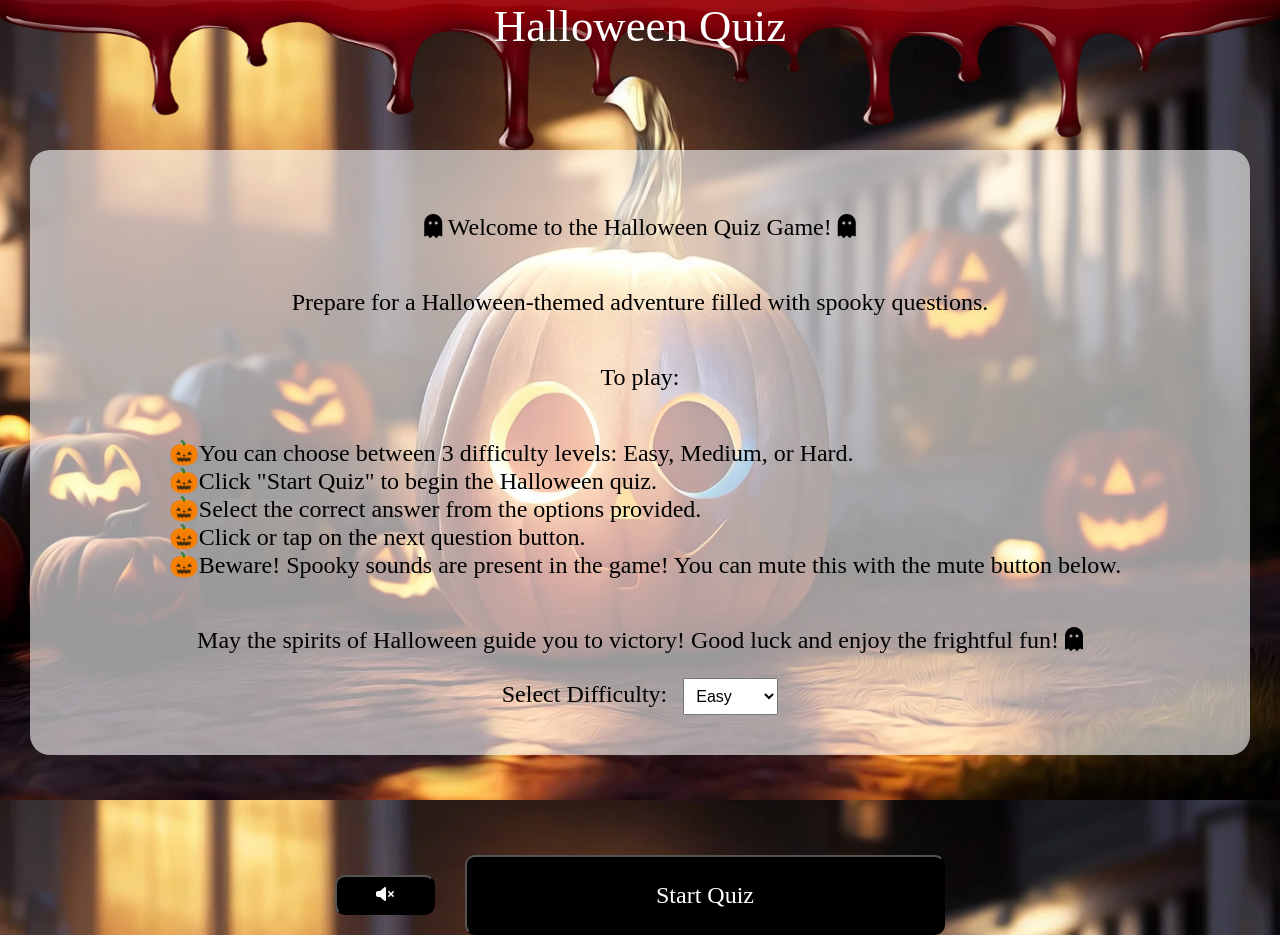
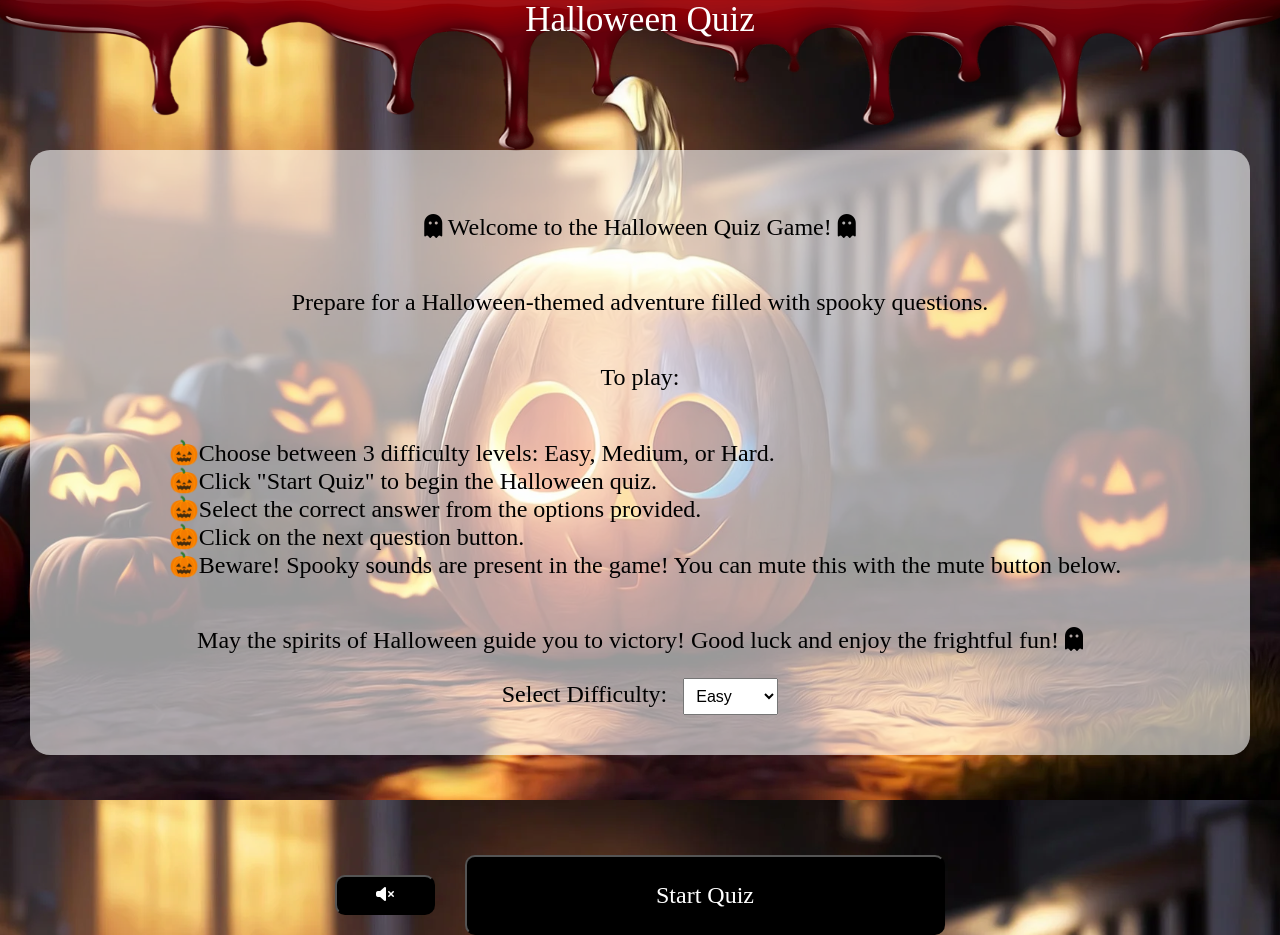
Before and after one commit to vsteve96/HalloweenQuiz, a plain HTML site: page index.html in a window 1280 px wide. Drawn offline with Linux system fonts and the light colour scheme; a web font is replaced by a local one.

```diff
--- a/assets/css/style.css
+++ b/assets/css/style.css
@@ -18,7 +18,7 @@ body {
 
 
 #page-title {
-  font-size: 2.8rem;
+  font-size: 2.2rem;
   color: white;
   position: fixed;
   width: 100vw;
@@ -103,6 +103,7 @@ body {
   align-items: center;
   color: white;
   background-color: #000000;
+  pointer-events: auto;
 }
 
 /* Questions styling */
--- a/assets/js/script.js
+++ b/assets/js/script.js
@@ -57,6 +57,7 @@ document.addEventListener("DOMContentLoaded", function () {
   function displayQuestion() {
     let selectedDifficulty = difficultySelect.value;
     currentQuestions = questions[selectedDifficulty];
+
 
     /* Display 5 questions */
     if (currentQuestionIndex < currentQuestions.length -5) {
--- a/index.html
+++ b/index.html
@@ -42,10 +42,10 @@
     <p>Prepare for a Halloween-themed adventure filled with spooky questions.</p>
     <p>To play:</p>
     <ol>
-      <li>You can choose between 3 difficulty levels: Easy, Medium, or Hard.</li>
+      <li>Choose between 3 difficulty levels: Easy, Medium, or Hard.</li>
       <li>Click "Start Quiz" to begin the Halloween quiz.</li>
       <li>Select the correct answer from the options provided.</li>
-      <li>Click or tap on the next question button.</li>
+      <li>Click on the next question button.</li>
       <li>Beware! Spooky sounds are present in the game! You can mute this with the mute button below.</li>
     </ol>
     <p>May the spirits of Halloween guide you to victory! Good luck and enjoy the frightful fun! <i class="fa-solid fa-ghost"></i></i></p>
```
Also changed, not shown: 1 other file.
